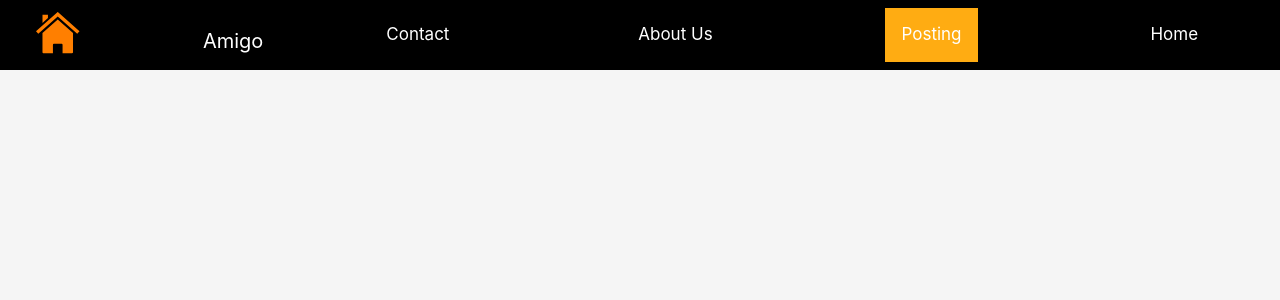
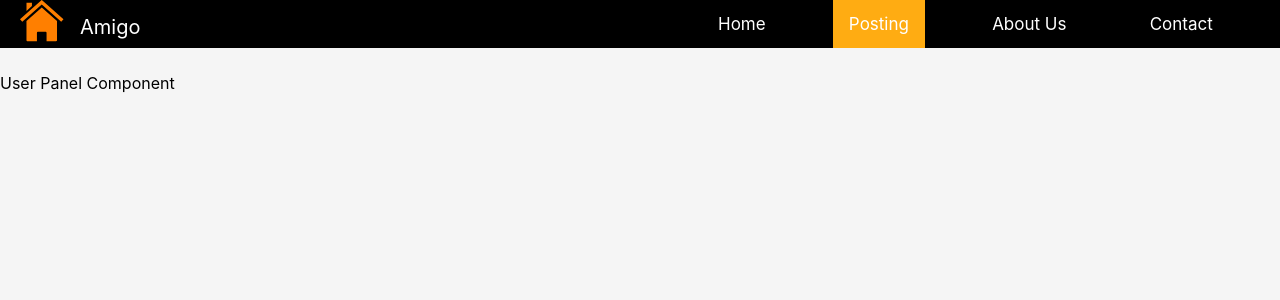
Before and after one commit to zohaibxrehman/Amigo, a React (Create React App) app in the folder amigo/: page /dashboard in a window 1280 px wide. Shown: the top 300 px of the page. Built offline with nearby package versions, Linux system fonts and the light colour scheme.

Commit message:
Add basic structure for dashboard page

```diff
--- a/amigo/src/App.js
+++ b/amigo/src/App.js
@@ -1,8 +1,8 @@
 import React, { Component } from 'react'
 import { Route, Switch, BrowserRouter } from 'react-router-dom';
-import { FinderPage, LandingPage, PostPage } from "./views/index.js";
+import { FinderPage, LandingPage, PostPage, DashboardPage } from "./views/index.js";
 import Navbar from './components/Navbar/Navbar';
-import '../node_modules/bootstrap/dist/css/bootstrap.min.css';
+// import '../node_modules/bootstrap/dist/css/bootstrap.min.css';
 import './App.css'
 
 export class App extends Component {
@@ -18,6 +18,8 @@ export class App extends Component {
                             (<FinderPage />)}/>
             <Route exact path='/post' render={() =>
                             (<PostPage />)}/>
+            <Route exact path='/dashboard' render={() =>
+                            (<DashboardPage />)}/>
           </Switch>
         </BrowserRouter>
       </div>
--- /dev/null
+++ b/amigo/src/components/dashboardPageComponents/UserPanel/UserPanel.jsx
@@ -0,0 +1,14 @@
+import React, { Component } from 'react'
+import './UserPanel.css'
+
+class UserPanel extends Component {
+    render() {
+        return (
+            <div>
+                <p>User Panel Component</p>
+            </div>
+        )
+    }
+}
+
+export default UserPanel
--- /dev/null
+++ b/amigo/src/components/dashboardPageComponents/index.js
@@ -0,0 +1 @@
+export {default as UserPanel} from './UserPanel/UserPanel'
--- /dev/null
+++ b/amigo/src/views/DashboardPage/DashboardPage.jsx
@@ -0,0 +1,15 @@
+import React, { Component } from 'react'
+import './DashboardPage.css'
+import { UserPanel } from "../../components/dashboardPageComponents/index.js"
+
+export class DashboardPage extends Component {
+    render() {
+        return (
+            <div >
+                <UserPanel />
+            </div>
+        )
+    }
+}
+
+export default DashboardPage
--- a/amigo/src/views/index.js
+++ b/amigo/src/views/index.js
@@ -1,3 +1,4 @@
 export {default as FinderPage} from './FinderPage/FinderPage'
 export {default as LandingPage} from './LandingPage/LandingPage'
 export {default as PostPage} from './PostPage/PostPage'
+export {default as DashboardPage} from './DashboardPage/DashboardPage'
```
Also changed, not shown: amigo/src/components/dashboardPageComponents/UserPanel/UserPanel.css (added), amigo/src/views/DashboardPage/DashboardPage.css (added).
